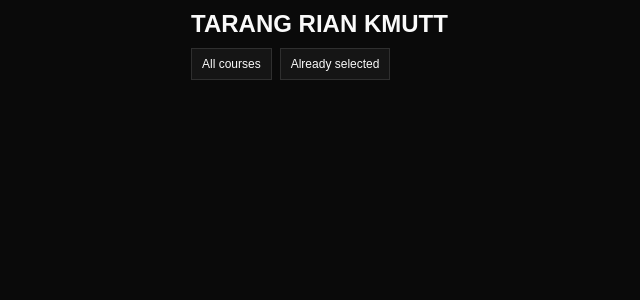
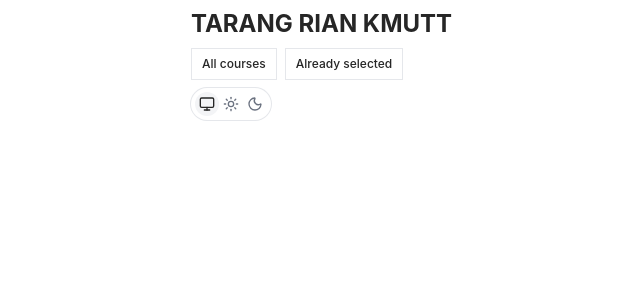
Before and after one commit to work-wide-web-kmutt/tarang-rian, a React (Vite) app in the folder apps/web/: page / in a window 1280 px wide. Shown: the top 300 px of the page, without its empty margins (17-657 px from the left). Built offline with nearby package versions, Linux system fonts and the light colour scheme; what @content-collections/core would draw is missing.

Commit message:
style: new orangish themes (#6)

```diff
--- a/apps/web/package.json
+++ b/apps/web/package.json
@@ -16,6 +16,7 @@
   "dependencies": {
     "@base-ui/react": "^1.0.0",
     "@hookform/resolvers": "^5.1.1",
+    "@radix-ui/react-use-controllable-state": "^1.2.2",
     "@tailwindcss/vite": "^4.0.15",
     "@tanstack/react-form": "^1.12.3",
     "@tanstack/react-query": "^5.90.12",
@@ -24,7 +25,8 @@
     "class-variance-authority": "^0.7.1",
     "clsx": "^2.1.1",
     "dotenv": "catalog:",
-    "lucide-react": "^0.473.0",
+    "lucide-react": "^0.562.0",
+    "motion": "^12.24.12",
     "next-themes": "^0.4.6",
     "react": "19.2.3",
     "react-dom": "19.2.3",
--- /dev/null
+++ b/apps/web/src/components/theme-switcher.tsx
@@ -0,0 +1,80 @@
+import { Monitor, Moon, Sun } from "lucide-react";
+import { motion } from "motion/react";
+import { useEffect, useState } from "react";
+import { useTheme } from "@/components/theme-provider";
+import { cn } from "@/lib/utils";
+
+const themes = [
+  {
+    key: "system",
+    icon: Monitor,
+    label: "System theme",
+  },
+  {
+    key: "light",
+    icon: Sun,
+    label: "Light theme",
+  },
+  {
+    key: "dark",
+    icon: Moon,
+    label: "Dark theme",
+  },
+];
+
+export interface ThemeSwitcherProps {
+  className?: string;
+}
+
+export const ThemeSwitcher = ({ className }: ThemeSwitcherProps) => {
+  const { theme, setTheme } = useTheme();
+  const [mounted, setMounted] = useState(false);
+
+  // Prevent hydration mismatch
+  useEffect(() => {
+    setMounted(true);
+  }, []);
+
+  if (!mounted) {
+    return null;
+  }
+
+  const currentTheme = theme ?? "system";
+
+  return (
+    <div
+      className={cn(
+        "relative isolate flex h-8 w-fit rounded-full bg-background p-1 ring-1 ring-border",
+        className
+      )}
+    >
+      {themes.map(({ key, icon: Icon, label }) => {
+        const isActive = currentTheme === key;
+
+        return (
+          <button
+            aria-label={label}
+            className="relative h-6 w-6 rounded-full"
+            key={key}
+            onClick={() => setTheme(key)}
+            type="button"
+          >
+            {isActive && (
+              <motion.div
+                className="absolute inset-0 rounded-full bg-secondary"
+                layoutId="activeTheme"
+                transition={{ type: "spring", duration: 0.5 }}
+              />
+            )}
+            <Icon
+              className={cn(
+                "relative z-10 m-auto h-4 w-4",
+                isActive ? "text-foreground" : "text-muted-foreground"
+              )}
+            />
+          </button>
+        );
+      })}
+    </div>
+  );
+};
--- a/apps/web/src/index.css
+++ b/apps/web/src/index.css
@@ -6,113 +6,183 @@
 
 :root {
   --background: oklch(1 0 0);
-  --foreground: oklch(0.145 0 0);
+  --foreground: oklch(0.2686 0 0);
   --card: oklch(1 0 0);
-  --card-foreground: oklch(0.145 0 0);
+  --card-foreground: oklch(0.2686 0 0);
   --popover: oklch(1 0 0);
-  --popover-foreground: oklch(0.145 0 0);
-  --primary: oklch(0.205 0 0);
-  --primary-foreground: oklch(0.985 0 0);
-  --secondary: oklch(0.97 0 0);
-  --secondary-foreground: oklch(0.205 0 0);
-  --muted: oklch(0.97 0 0);
-  --muted-foreground: oklch(0.556 0 0);
-  --accent: oklch(0.97 0 0);
-  --accent-foreground: oklch(0.205 0 0);
-  --destructive: oklch(0.58 0.22 27);
-  --border: oklch(0.922 0 0);
-  --input: oklch(0.922 0 0);
-  --ring: oklch(0.708 0 0);
-  --chart-1: oklch(0.809 0.105 251.813);
-  --chart-2: oklch(0.623 0.214 259.815);
-  --chart-3: oklch(0.546 0.245 262.881);
-  --chart-4: oklch(0.488 0.243 264.376);
-  --chart-5: oklch(0.424 0.199 265.638);
-  --radius: 0.625rem;
-  --sidebar: oklch(0.985 0 0);
-  --sidebar-foreground: oklch(0.145 0 0);
-  --sidebar-primary: oklch(0.205 0 0);
-  --sidebar-primary-foreground: oklch(0.985 0 0);
-  --sidebar-accent: oklch(0.97 0 0);
-  --sidebar-accent-foreground: oklch(0.205 0 0);
-  --sidebar-border: oklch(0.922 0 0);
-  --sidebar-ring: oklch(0.708 0 0);
+  --popover-foreground: oklch(0.2686 0 0);
+  --primary: oklch(0.7686 0.1647 70.0804);
+  --primary-foreground: oklch(0 0 0);
+  --secondary: oklch(0.967 0.0029 264.5419);
+  --secondary-foreground: oklch(0.4461 0.0263 256.8018);
+  --muted: oklch(0.9846 0.0017 247.8389);
+  --muted-foreground: oklch(0.551 0.0234 264.3637);
+  --accent: oklch(0.9869 0.0214 95.2774);
+  --accent-foreground: oklch(0.4732 0.1247 46.2007);
+  --destructive: oklch(0.6368 0.2078 25.3313);
+  --destructive-foreground: oklch(1 0 0);
+  --border: oklch(0.9276 0.0058 264.5313);
+  --input: oklch(0.9276 0.0058 264.5313);
+  --ring: oklch(0.7686 0.1647 70.0804);
+  --chart-1: oklch(0.7686 0.1647 70.0804);
+  --chart-2: oklch(0.6658 0.1574 58.3183);
+  --chart-3: oklch(0.5553 0.1455 48.9975);
+  --chart-4: oklch(0.4732 0.1247 46.2007);
+  --chart-5: oklch(0.4137 0.1054 45.9038);
+  --sidebar: oklch(0.9846 0.0017 247.8389);
+  --sidebar-foreground: oklch(0.2686 0 0);
+  --sidebar-primary: oklch(0.7686 0.1647 70.0804);
+  --sidebar-primary-foreground: oklch(1 0 0);
+  --sidebar-accent: oklch(0.9869 0.0214 95.2774);
+  --sidebar-accent-foreground: oklch(0.4732 0.1247 46.2007);
+  --sidebar-border: oklch(0.9276 0.0058 264.5313);
+  --sidebar-ring: oklch(0.7686 0.1647 70.0804);
+  --font-sans: Inter, sans-serif;
+  --font-serif: Source Serif 4, serif;
+  --font-mono: JetBrains Mono, monospace;
+  --radius: 0.2rem;
+  --shadow-x: 0.5px;
+  --shadow-y: 9px;
+  --shadow-blur: 1px;
+  --shadow-spread: -0.1px;
+  --shadow-opacity: 0.04;
+  --shadow-color: hsl(0 0% 0%);
+  --shadow-2xs: 0.5px 9px 1px -0.1px hsl(0 0% 0% / 0.02);
+  --shadow-xs: 0.5px 9px 1px -0.1px hsl(0 0% 0% / 0.02);
+  --shadow-sm:
+    0.5px 9px 1px -0.1px hsl(0 0% 0% / 0.04), 0.5px 1px 2px -1.1px
+    hsl(0 0% 0% / 0.04);
+  --shadow:
+    0.5px 9px 1px -0.1px hsl(0 0% 0% / 0.04), 0.5px 1px 2px -1.1px
+    hsl(0 0% 0% / 0.04);
+  --shadow-md:
+    0.5px 9px 1px -0.1px hsl(0 0% 0% / 0.04), 0.5px 2px 4px -1.1px
+    hsl(0 0% 0% / 0.04);
+  --shadow-lg:
+    0.5px 9px 1px -0.1px hsl(0 0% 0% / 0.04), 0.5px 4px 6px -1.1px
+    hsl(0 0% 0% / 0.04);
+  --shadow-xl:
+    0.5px 9px 1px -0.1px hsl(0 0% 0% / 0.04), 0.5px 8px 10px -1.1px
+    hsl(0 0% 0% / 0.04);
+  --shadow-2xl: 0.5px 9px 1px -0.1px hsl(0 0% 0% / 0.1);
+  --tracking-normal: 0em;
+  --spacing: 0.25rem;
 }
 
 .dark {
-  --background: oklch(0.145 0 0);
-  --foreground: oklch(0.985 0 0);
-  --card: oklch(0.205 0 0);
-  --card-foreground: oklch(0.985 0 0);
-  --popover: oklch(0.205 0 0);
-  --popover-foreground: oklch(0.985 0 0);
-  --primary: oklch(0.87 0 0);
-  --primary-foreground: oklch(0.205 0 0);
-  --secondary: oklch(0.269 0 0);
-  --secondary-foreground: oklch(0.985 0 0);
-  --muted: oklch(0.269 0 0);
-  --muted-foreground: oklch(0.708 0 0);
-  --accent: oklch(0.371 0 0);
-  --accent-foreground: oklch(0.985 0 0);
-  --destructive: oklch(0.704 0.191 22.216);
-  --border: oklch(1 0 0 / 10%);
-  --input: oklch(1 0 0 / 15%);
-  --ring: oklch(0.556 0 0);
-  --chart-1: oklch(0.809 0.105 251.813);
-  --chart-2: oklch(0.623 0.214 259.815);
-  --chart-3: oklch(0.546 0.245 262.881);
-  --chart-4: oklch(0.488 0.243 264.376);
-  --chart-5: oklch(0.424 0.199 265.638);
-  --sidebar: oklch(0.205 0 0);
-  --sidebar-foreground: oklch(0.985 0 0);
-  --sidebar-primary: oklch(0.488 0.243 264.376);
-  --sidebar-primary-foreground: oklch(0.985 0 0);
-  --sidebar-accent: oklch(0.269 0 0);
-  --sidebar-accent-foreground: oklch(0.985 0 0);
-  --sidebar-border: oklch(1 0 0 / 10%);
-  --sidebar-ring: oklch(0.556 0 0);
+  --background: oklch(0.2046 0 0);
+  --foreground: oklch(0.9219 0 0);
+  --card: oklch(0.2686 0 0);
+  --card-foreground: oklch(0.9219 0 0);
+  --popover: oklch(0.2686 0 0);
+  --popover-foreground: oklch(0.9219 0 0);
+  --primary: oklch(0.7686 0.1647 70.0804);
+  --primary-foreground: oklch(0 0 0);
+  --secondary: oklch(0.2686 0 0);
+  --secondary-foreground: oklch(0.9219 0 0);
+  --muted: oklch(0.2393 0 0);
+  --muted-foreground: oklch(0.7155 0 0);
+  --accent: oklch(0.4732 0.1247 46.2007);
+  --accent-foreground: oklch(0.9243 0.1151 95.7459);
+  --destructive: oklch(0.6368 0.2078 25.3313);
+  --destructive-foreground: oklch(1 0 0);
+  --border: oklch(0.3715 0 0);
+  --input: oklch(0.3715 0 0);
+  --ring: oklch(0.7686 0.1647 70.0804);
+  --chart-1: oklch(0.8369 0.1644 84.4286);
+  --chart-2: oklch(0.6658 0.1574 58.3183);
+  --chart-3: oklch(0.4732 0.1247 46.2007);
+  --chart-4: oklch(0.5553 0.1455 48.9975);
+  --chart-5: oklch(0.4732 0.1247 46.2007);
+  --sidebar: oklch(0.1684 0 0);
+  --sidebar-foreground: oklch(0.9219 0 0);
+  --sidebar-primary: oklch(0.7686 0.1647 70.0804);
+  --sidebar-primary-foreground: oklch(1 0 0);
+  --sidebar-accent: oklch(0.4732 0.1247 46.2007);
+  --sidebar-accent-foreground: oklch(0.9243 0.1151 95.7459);
+  --sidebar-border: oklch(0.3715 0 0);
+  --sidebar-ring: oklch(0.7686 0.1647 70.0804);
+  --font-sans: Inter, sans-serif;
+  --font-serif: Source Serif 4, serif;
+  --font-mono: JetBrains Mono, monospace;
+  --radius: 0.2rem;
+  --shadow-x: 0.5px;
+  --shadow-y: 9px;
+  --shadow-blur: 1px;
+  --shadow-spread: -0.1px;
+  --shadow-opacity: 0.04;
+  --shadow-color: hsl(0 0% 0%);
+  --shadow-2xs: 0.5px 9px 1px -0.1px hsl(0 0% 0% / 0.02);
+  --shadow-xs: 0.5px 9px 1px -0.1px hsl(0 0% 0% / 0.02);
+  --shadow-sm:
+    0.5px 9px 1px -0.1px hsl(0 0% 0% / 0.04), 0.5px 1px 2px -1.1px
+    hsl(0 0% 0% / 0.04);
+  --shadow:
+    0.5px 9px 1px -0.1px hsl(0 0% 0% / 0.04), 0.5px 1px 2px -1.1px
+    hsl(0 0% 0% / 0.04);
+  --shadow-md:
+    0.5px 9px 1px -0.1px hsl(0 0% 0% / 0.04), 0.5px 2px 4px -1.1px
+    hsl(0 0% 0% / 0.04);
+  --shadow-lg:
+    0.5px 9px 1px -0.1px hsl(0 0% 0% / 0.04), 0.5px 4px 6px -1.1px
+    hsl(0 0% 0% / 0.04);
+  --shadow-xl:
+    0.5px 9px 1px -0.1px hsl(0 0% 0% / 0.04), 0.5px 8px 10px -1.1px
+    hsl(0 0% 0% / 0.04);
+  --shadow-2xl: 0.5px 9px 1px -0.1px hsl(0 0% 0% / 0.1);
 }
 
 @theme inline {
-  --font-sans: "Inter Variable", sans-serif;
+  --color-background: var(--background);
+  --color-foreground: var(--foreground);
+  --color-card: var(--card);
+  --color-card-foreground: var(--card-foreground);
+  --color-popover: var(--popover);
+  --color-popover-foreground: var(--popover-foreground);
+  --color-primary: var(--primary);
+  --color-primary-foreground: var(--primary-foreground);
+  --color-secondary: var(--secondary);
+  --color-secondary-foreground: var(--secondary-foreground);
+  --color-muted: var(--muted);
+  --color-muted-foreground: var(--muted-foreground);
+  --color-accent: var(--accent);
+  --color-accent-foreground: var(--accent-foreground);
+  --color-destructive: var(--destructive);
+  --color-destructive-foreground: var(--destructive-foreground);
+  --color-border: var(--border);
+  --color-input: var(--input);
+  --color-ring: var(--ring);
+  --color-chart-1: var(--chart-1);
+  --color-chart-2: var(--chart-2);
+  --color-chart-3: var(--chart-3);
+  --color-chart-4: var(--chart-4);
+  --color-chart-5: var(--chart-5);
+  --color-sidebar: var(--sidebar);
+  --color-sidebar-foreground: var(--sidebar-foreground);
+  --color-sidebar-primary: var(--sidebar-primary);
+  --color-sidebar-primary-foreground: var(--sidebar-primary-foreground);
+  --color-sidebar-accent: var(--sidebar-accent);
+  --color-sidebar-accent-foreground: var(--sidebar-accent-foreground);
+  --color-sidebar-border: var(--sidebar-border);
   --color-sidebar-ring: var(--sidebar-ring);
-  --color-sidebar-border: var(--sidebar-border);
-  --color-sidebar-accent-foreground: var(--sidebar-accent-foreground);
-  --color-sidebar-accent: var(--sidebar-accent);
-  --color-sidebar-primary-foreground: var(--sidebar-primary-foreground);
-  --color-sidebar-primary: var(--sidebar-primary);
-  --color-sidebar-foreground: var(--sidebar-foreground);
-  --color-sidebar: var(--sidebar);
-  --color-chart-5: var(--chart-5);
-  --color-chart-4: var(--chart-4);
-  --color-chart-3: var(--chart-3);
-  --color-chart-2: var(--chart-2);
-  --color-chart-1: var(--chart-1);
-  --color-ring: var(--ring);
-  --color-input: var(--input);
-  --color-border: var(--border);
-  --color-destructive: var(--destructive);
-  --color-accent-foreground: var(--accent-foreground);
-  --color-accent: var(--accent);
-  --color-muted-foreground: var(--muted-foreground);
-  --color-muted: var(--muted);
-  --color-secondary-foreground: var(--secondary-foreground);
-  --color-secondary: var(--secondary);
-  --color-primary-foreground: var(--primary-foreground);
-  --color-primary: var(--primary);
-  --color-popover-foreground: var(--popover-foreground);
-  --color-popover: var(--popover);
-  --color-card-foreground: var(--card-foreground);
-  --color-card: var(--card);
-  --color-foreground: var(--foreground);
-  --color-background: var(--background);
+
+  --font-sans: var(--font-sans);
+  --font-mono: var(--font-mono);
+  --font-serif: var(--font-serif);
+
   --radius-sm: calc(var(--radius) - 4px);
   --radius-md: calc(var(--radius) - 2px);
   --radius-lg: var(--radius);
   --radius-xl: calc(var(--radius) + 4px);
-  --radius-2xl: calc(var(--radius) + 8px);
-  --radius-3xl: calc(var(--radius) + 12px);
-  --radius-4xl: calc(var(--radius) + 16px);
+
+  --shadow-2xs: var(--shadow-2xs);
+  --shadow-xs: var(--shadow-xs);
+  --shadow-sm: var(--shadow-sm);
+  --shadow: var(--shadow);
+  --shadow-md: var(--shadow-md);
+  --shadow-lg: var(--shadow-lg);
+  --shadow-xl: var(--shadow-xl);
+  --shadow-2xl: var(--shadow-2xl);
 }
 
 @layer base {
--- a/apps/web/src/routes/__root.tsx
+++ b/apps/web/src/routes/__root.tsx
@@ -39,8 +39,9 @@ function RootComponent() {
       <HeadContent />
       <ThemeProvider
         attribute="class"
-        defaultTheme="dark"
+        defaultTheme="system"
         disableTransitionOnChange
+        enableSystem
         storageKey="vite-ui-theme"
       >
         <div className="grid h-svh grid-rows-[auto_1fr]">
--- a/apps/web/src/routes/index.tsx
+++ b/apps/web/src/routes/index.tsx
@@ -1,4 +1,5 @@
 import { createFileRoute, Link } from "@tanstack/react-router";
+import { ThemeSwitcher } from "@/components/theme-switcher";
 import { Button } from "@/components/ui/button";
 
 export const Route = createFileRoute("/")({
@@ -17,6 +18,9 @@ function HomeComponent() {
           <Button variant="outline">Already selected</Button>
         </Link>
       </div>
+      <div className="pt-2">
+        <ThemeSwitcher />
+      </div>
     </div>
   );
 }
```
Also changed, not shown: 1 other file (tests, documents, lock files or other folders).
